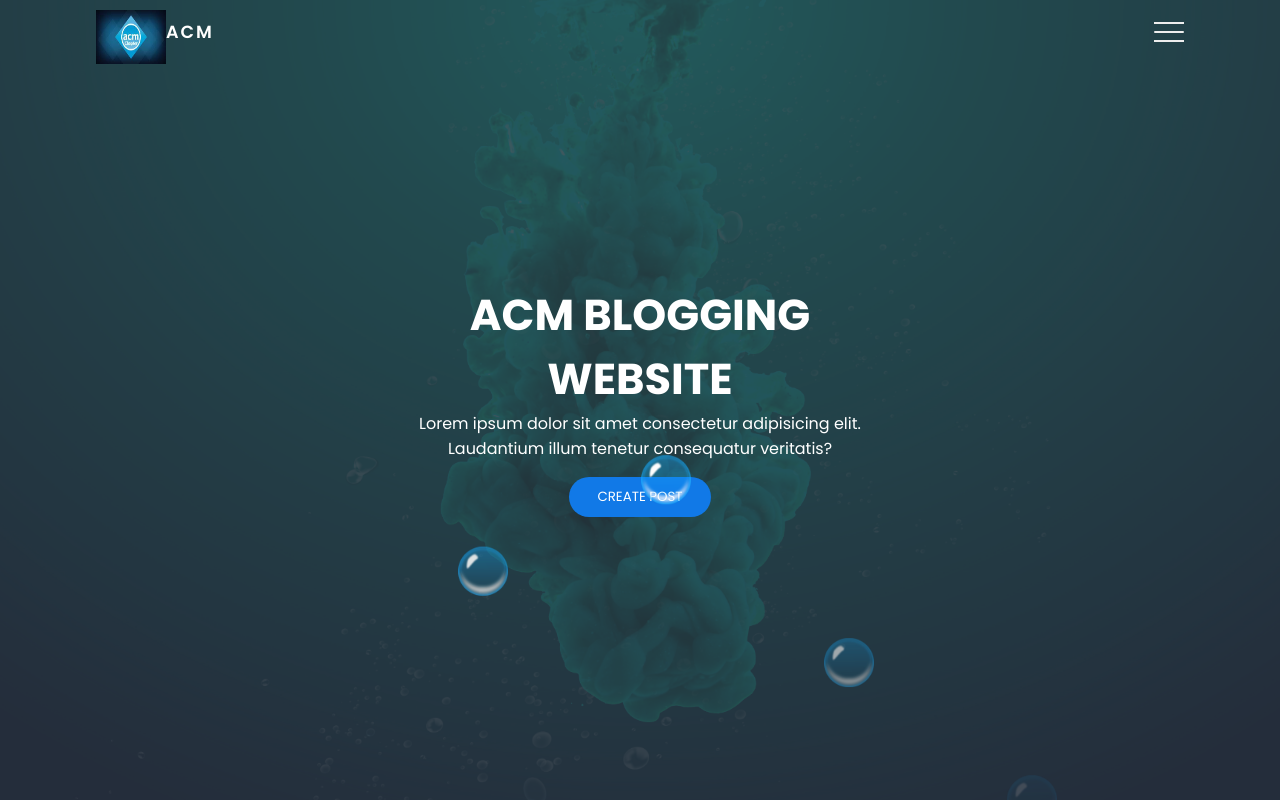
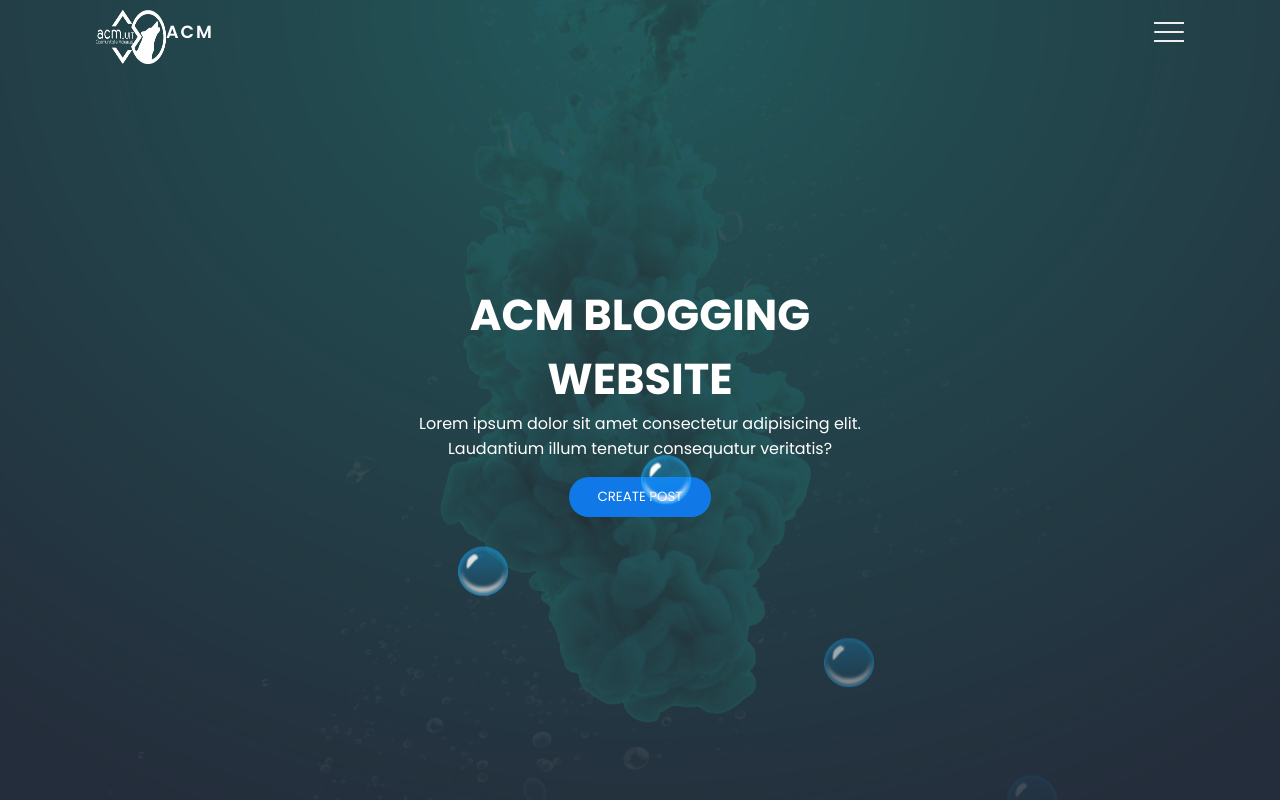
Before and after one commit to samritithakur8894/acm-blogging-website, a plain HTML site: page index.html in a window 1280 px wide. Drawn offline with Linux system fonts and the light colour scheme.

Commit message:
Update index.html

```diff
--- a/index.html
+++ b/index.html
@@ -11,7 +11,7 @@
     <div class="container">
       <div class="navbar">
         <div class="menu">
-            <div class="brand"><img src="acm10.jpg" class="acm">
+            <div class="brand"><img src="acm-logo.png" class="acm">
 
                 <h2 class="logo">ACM</h2></div>
           <div class="hamburger-menu">
```
